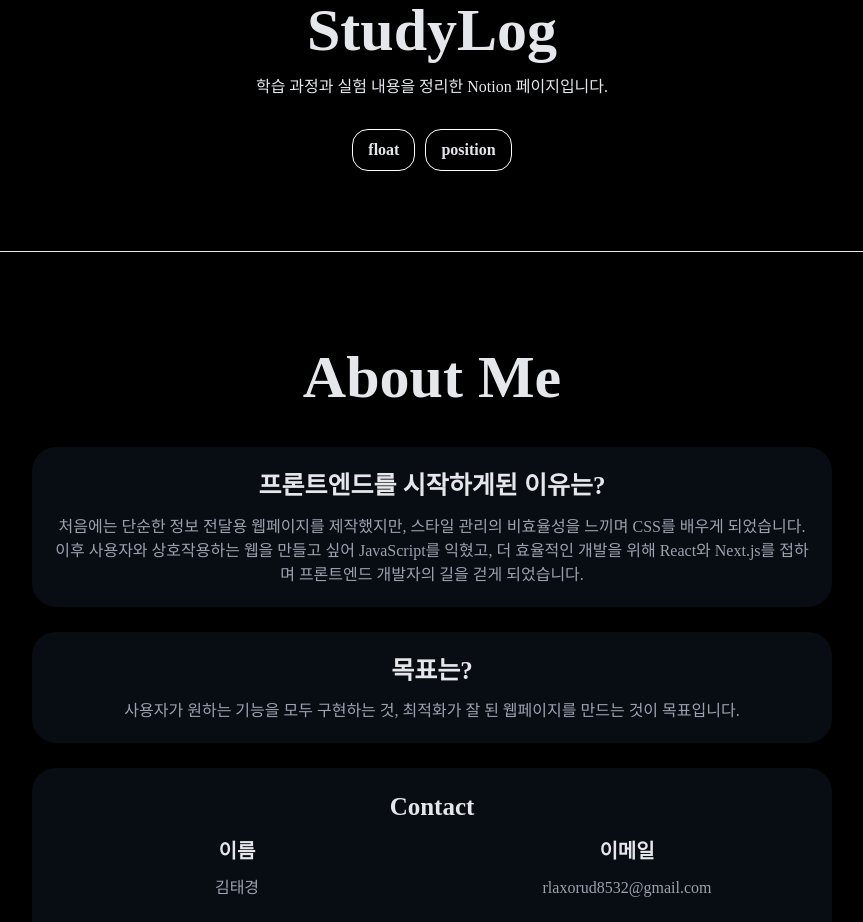
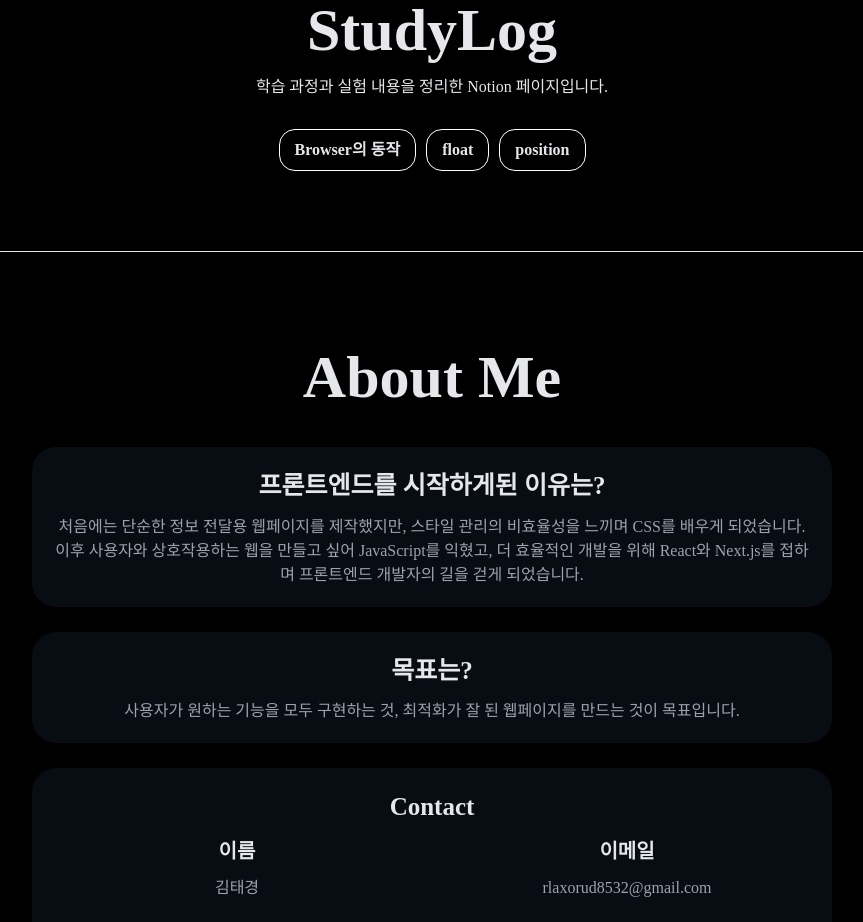
Before and after one commit to teakyungg/Frontend-Portfolio, a Next.js app: page / in a window 1280 px wide. Shown: the part 2640-3562 px from the top of the page, without its empty margins (208-1071 px from the left). Built offline with nearby package versions, Linux system fonts and the light colour scheme; a web font is replaced by a local one.

Commit message:
feat/studyLog add notionLink "How the browser works"

```diff
--- a/src/app/(main)/StudyLog/StudyLog.tsx
+++ b/src/app/(main)/StudyLog/StudyLog.tsx
@@ -11,6 +11,12 @@ export function StudyLog() {
         <span className={styles.titleExplanation}>학습 과정과 실험 내용을 정리한 Notion 페이지입니다.</span>
 
         <div className={styles.NotionLinkBox}>
+          {/* Browser의 동작 속성 정리 페이지 */}
+          <NotionLink
+            title="Browser의 동작"
+            link="https://florentine-soy-ff3.notion.site/Browser-262abb3b12b6805fa812d710f4ca1082?source=copy_link"
+          />
+
           {/* float 속성 정리 페이지 */}
           <NotionLink
             title="float"
```
